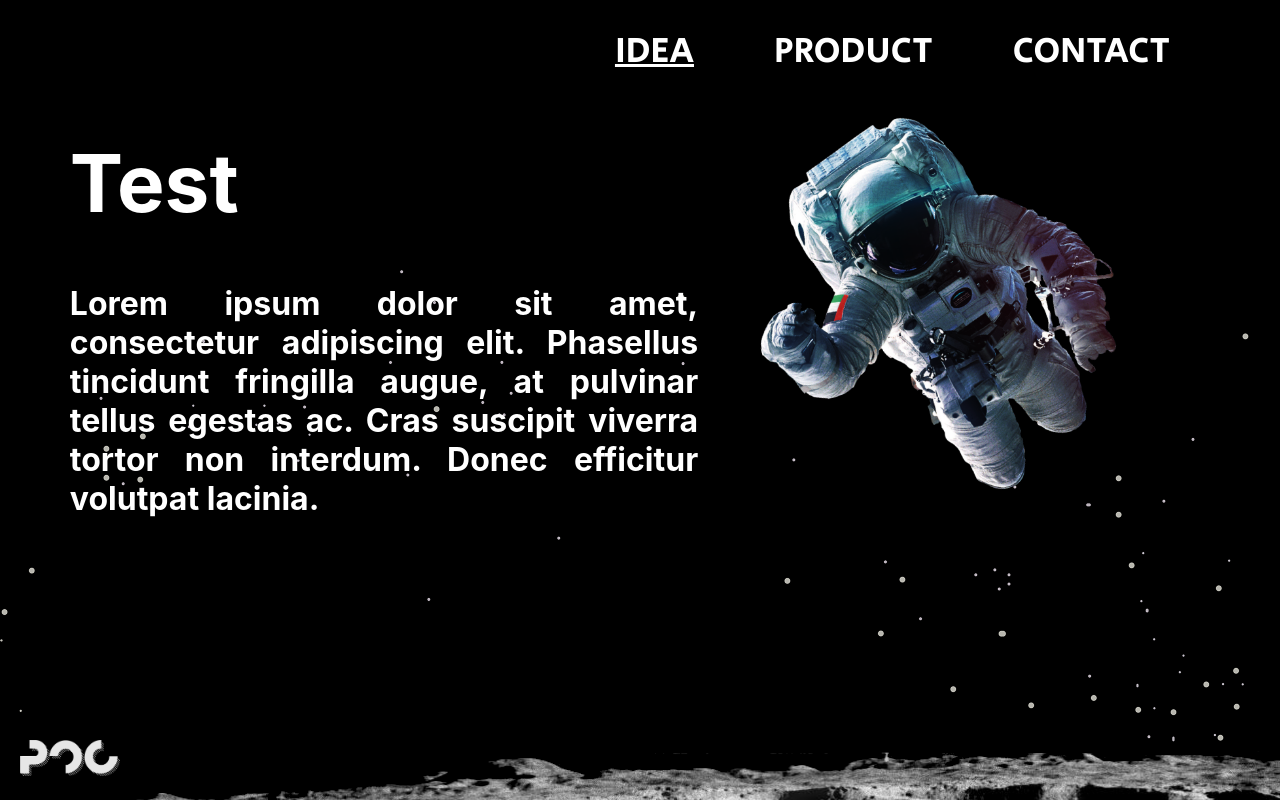
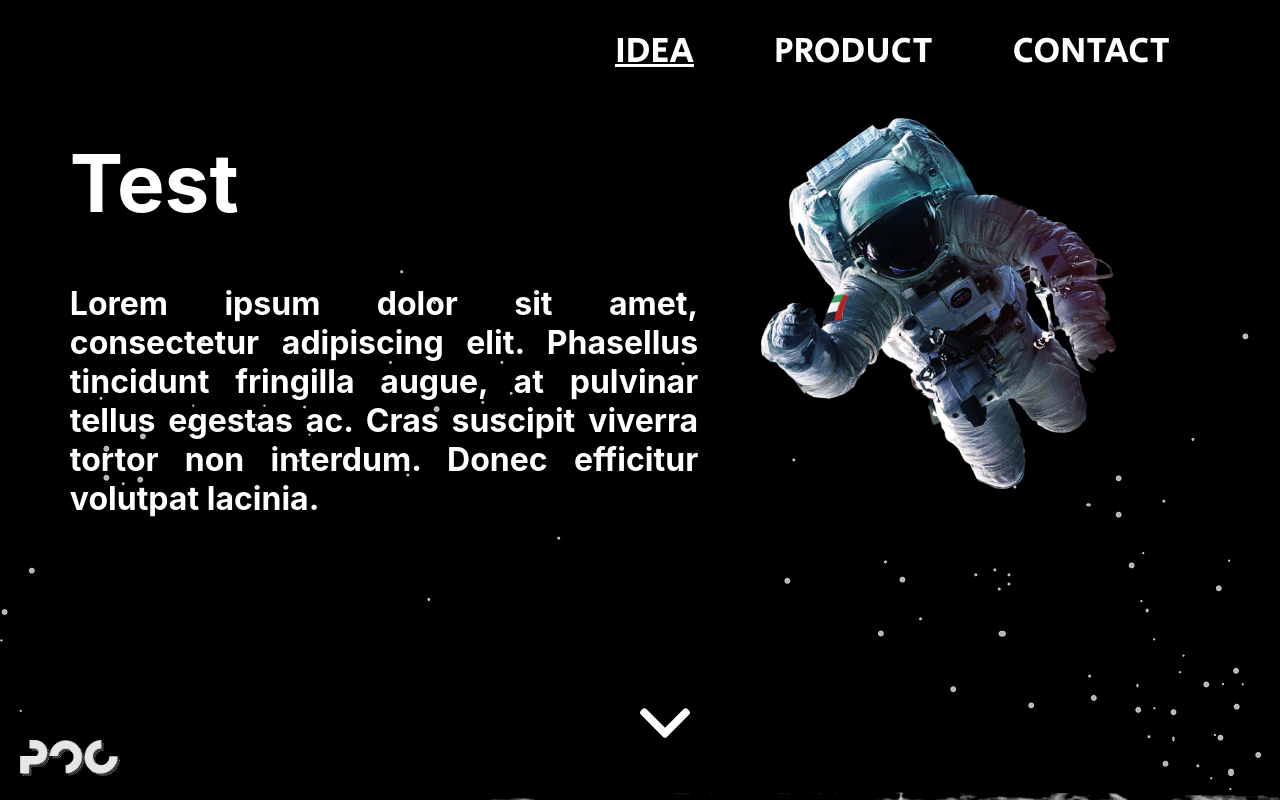
Before and after one commit to PoCInnovation/SpaceAppHackathon, a React (Create React App) app: page / in a window 1280 px wide. Shown: the top 800 px of the page. Built offline with nearby package versions, Linux system fonts and the light colour scheme.

Commit message:
feat Add arrow

```diff
--- a/src/pages/Home.tsx
+++ b/src/pages/Home.tsx
@@ -1,6 +1,7 @@
 import React from 'react';
 import styled from 'styled-components';
 import { Header } from '../components/Header';
+import Arrow from '../../public/down-arrow.svg';
 
 const Container = styled.div`
   background: black;
@@ -26,6 +27,15 @@ const LogoView = styled.a`
   bottom: 0;
   margin-left: 20px;
   margin-bottom: 20px;
+  z-index: 3;
+`;
+
+const ArrowView = styled.div`
+  position: absolute;
+  bottom: 40px;
+  left: 50%;
+  z-index: 1;
+  cursor: pointer;
 `;
 
 const Astro = styled.div`
@@ -47,12 +57,12 @@ const SubTitle = styled.h2`
 
 function Home(): JSX.Element {
   return (
-    <Container style={{ flexDirection: 'column', height: window.innerHeight * 1.8 }}>
+    <Container style={{ flexDirection: 'column', height: window.innerHeight * 1.9 }}>
       <Header />
       <LogoView href="https://github.com/PoCInnovation" rel="noreferrer" target="_blank">
         <img alt="poc" src="/logo.png" style={{ width: '20%', height: '20%' }} />
       </LogoView>
-      <Container style={{ flexDirection: 'row', width: '100%', height: '50%', marginTop: '5%', backgroundImage: 'url(/star.png)' }}>
+      <Container style={{ flexDirection: 'row', width: '100%', height: '50%', marginTop: '5%', backgroundImage: 'url(/star.png)', position: 'relative' }}>
         <LeftView>
           <Title style={{ marginLeft: '10%', marginTop: '10%' }}>Test</Title>
           <SubTitle style={{ marginLeft: '10%' }}>Lorem ipsum dolor sit amet, consectetur adipiscing elit. Phasellus tincidunt fringilla augue, at pulvinar tellus egestas ac. Cras suscipit viverra tortor non interdum. Donec efficitur volutpat lacinia. </SubTitle>
@@ -62,10 +72,13 @@ function Home(): JSX.Element {
             <img alt="astronaute" src="/astro_1.png" style={{ width: '90%', height: '90%' }} />
           </Astro>
         </RightView>
+        <ArrowView>
+          <img alt="arrow" src="/down-arrow.svg" width="50" height="50" />
+        </ArrowView>
       </Container>
       <Container style={{ flexDirection: 'row', height: '50%', color: 'white', backgroundImage: 'url(/moon.png)', backgroundSize: 'cover', backgroundPosition: 'bottom', backgroundRepeat: 'no-repeat  ' }}>
         <LeftView style={{ display: 'flex', justifyContent: 'center', alignItems: 'center' }}>
-          <iframe width="700" height="405" src="https://www.youtube.com/embed/pVddPNSzjZI"  allowFullScreen />
+          <iframe title="video" width="700" height="405" src="https://www.youtube.com/embed/pVddPNSzjZI"  allowFullScreen />
         </LeftView>
         <RightView>
           <Astro style={{ right: '10%', top: '5%' }}>
```
Also changed, not shown: public/down-arrow.svg (added).
